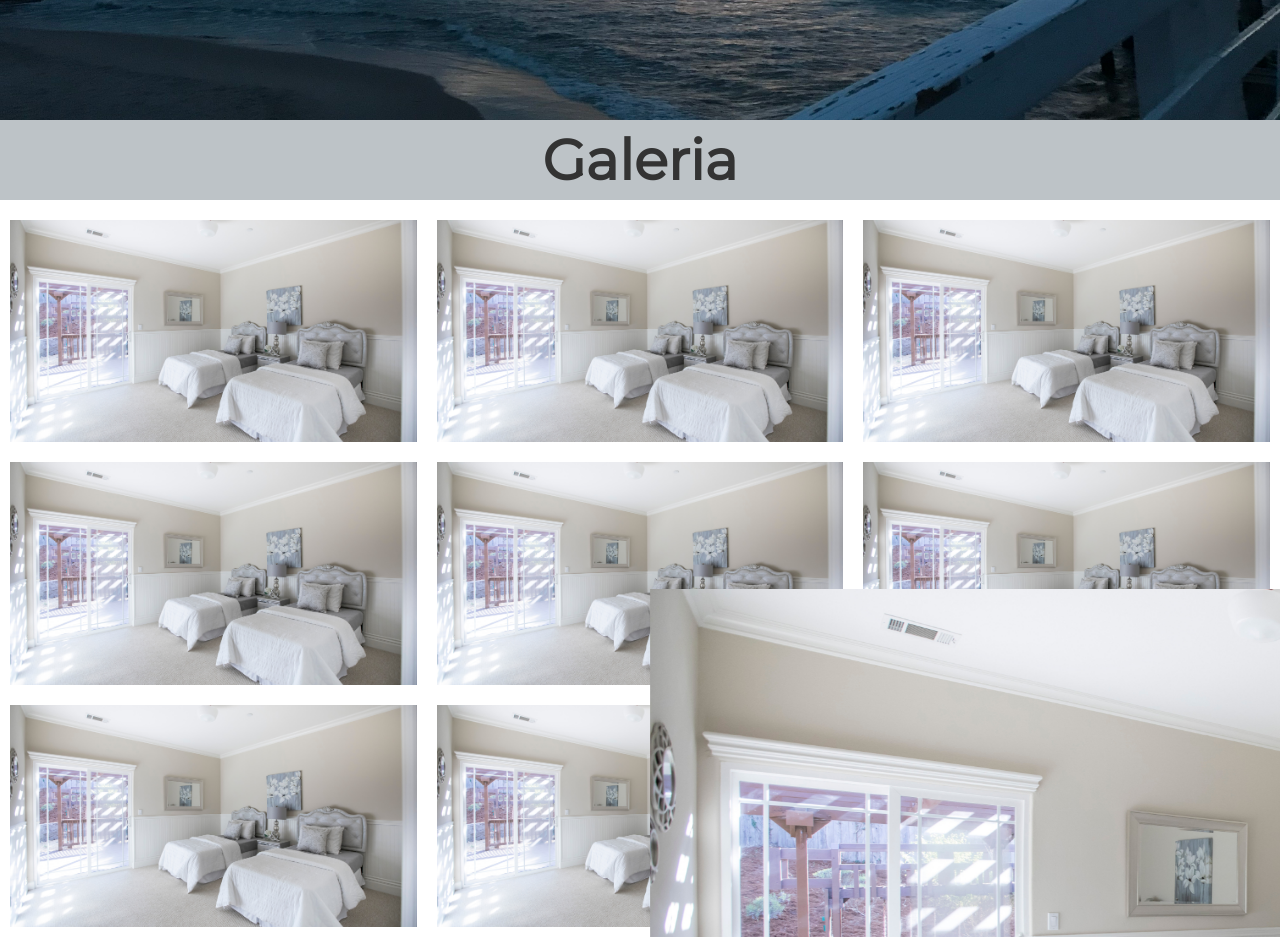
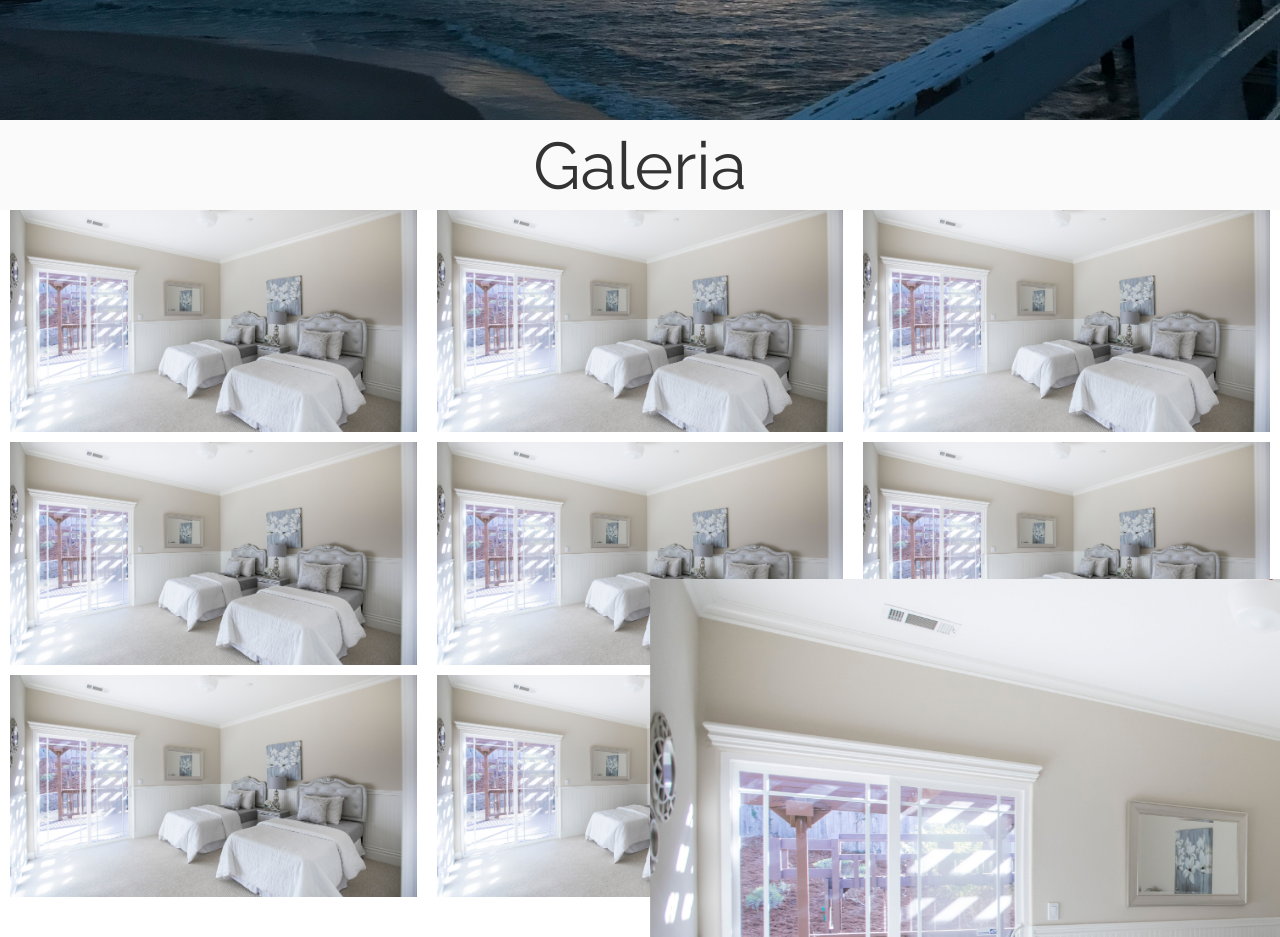
Before and after one commit to porithe/holiday, a React (Create React App) app: page / in a window 1280 px wide. Shown: the part 680-1617 px from the top of the page. Built offline with nearby package versions, Linux system fonts and the light colour scheme.

Commit message:
nav white

```diff
--- a/src/components/Gallery.js
+++ b/src/components/Gallery.js
@@ -20,6 +20,7 @@ class Gallery extends React.Component {
                     <img src={require('../images/room.jpg')}/>
                     <img src={require('../images/room.jpg')}/>
                     <img src={require('../images/room.jpg')}/>
+                    <img src={require('../images/room.jpg')}/>
                 </div>
             </div>
         )
--- a/src/components/Gallery.scss
+++ b/src/components/Gallery.scss
@@ -4,14 +4,16 @@
 
   .gallery-topbar {
     width: 100%;
-    height: 80px;
-    background-color: #bdc3c7;
+    height: 90px;
+    background-color: #fafafa;
     display: flex;
     justify-content: center;
     align-items: center;
     h1 {
       color: #333;
-      font-size: 56px;
+      font-size: 66px;
+      font-family: 'Raleway', sans-serif;
+      font-weight: 400;
     }
   }
   .gallery-images {
@@ -32,15 +34,18 @@
   .gallery {
 
     .gallery-images {
-      padding-top: 10px;
       grid-auto-flow: column;
       grid-template-columns: 1fr 1fr 1fr;
       grid-template-rows: 1fr 1fr 1fr;
       position: relative;
+      img {
+        padding-top: 0;
+      }
       img:nth-of-type(1) {
         padding-top: 10px;
       }
       .img-zoom {
+        padding-top: 0px;
         left: 50%;
         top: 50%;
         transform: translate(-50%, -50%);
--- a/src/components/Nav.scss
+++ b/src/components/Nav.scss
@@ -2,7 +2,9 @@ nav {
   height: auto;
   width: 100%;
   position: fixed;
-  background-color: #333;
+  background-color: #fafafa;
+  box-shadow: 0 0 10px 0;
+  z-index: 11;
   top: 0;
   .ham {
     width: 100%;
@@ -11,7 +13,7 @@ nav {
     justify-content: flex-end;
     .ham-button {
       font-size: 34px;
-      color: #fafafa;
+      color: #333;
       padding: 10px;
       cursor: pointer;
     }
@@ -22,13 +24,14 @@ nav {
   }
   .nav {
     top: 0;
-    left: -100%;
+    left: -120%;
     z-index: 10;
     height: 245px;
     width: 100%;
     position: absolute;
-    background-color: #333;
+    background-color: #fafafa;
     transition: .3s;
+    box-shadow: 0 0 10px 0;
     .buttons {
       padding-top: 55px;
       display: flex;
@@ -41,7 +44,7 @@ nav {
         top: 0;
         padding: 10px;
         font-size: 34px;
-        color: #fafafa;
+        color: #333;
         cursor: pointer;
       }
       .logo {
@@ -53,7 +56,7 @@ nav {
         width: 100%;
         text-align: center;
         line-height: 45px;
-        color: #fafafa;
+        color: #333;
         font-size: 30px;
         text-decoration: none;
         text-transform: uppercase;
@@ -211,6 +214,7 @@ nav {
     position: fixed;
     .nav {
       background-color: transparent;
+
       .buttons {
         .btn-color {
           color: #333 !important;
@@ -250,6 +254,7 @@ nav {
     }
     .nav-color {
       background-color: #fafafa !important;
+      box-shadow: 0 0 10px 0 #333;
     }
   }
 }
```
